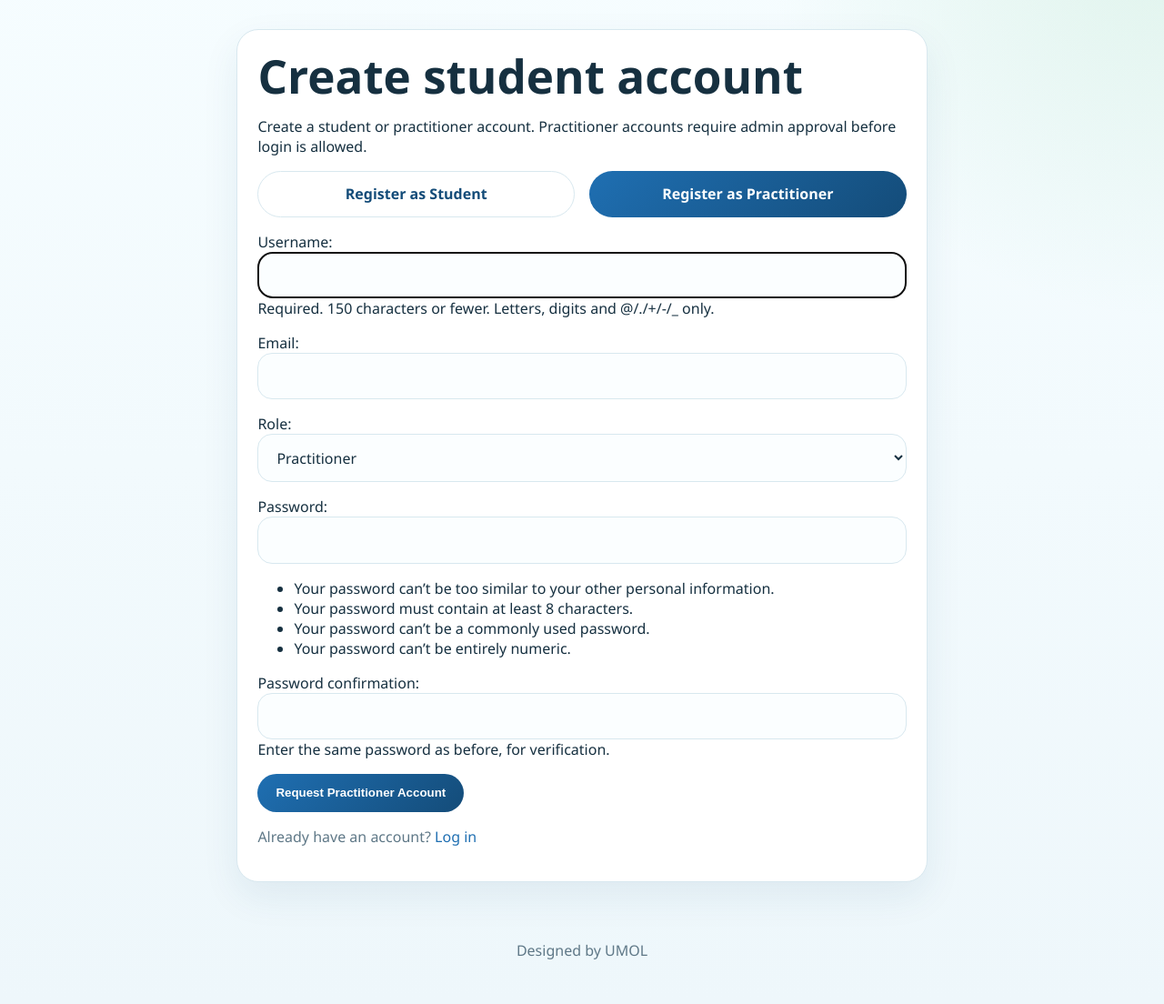
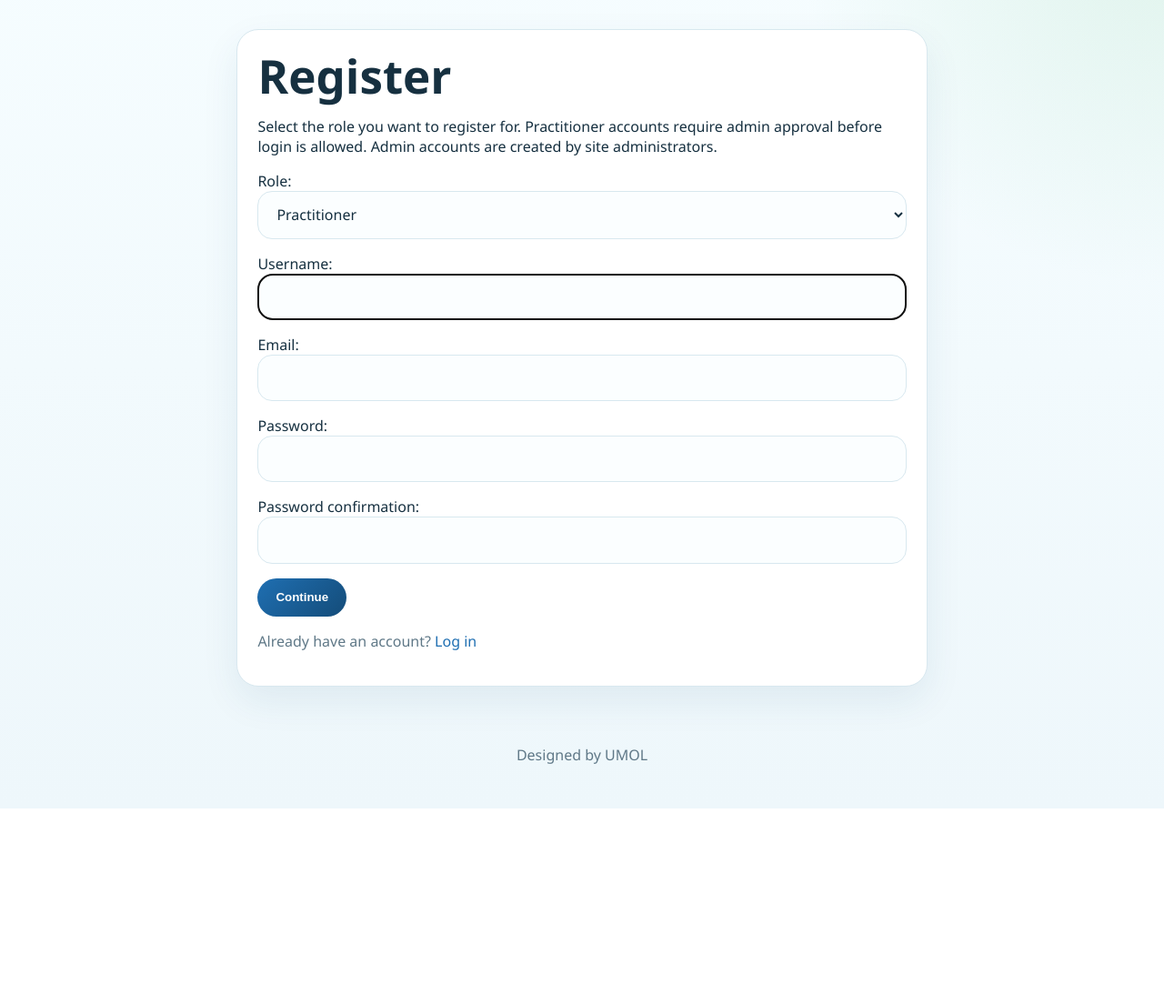
Before and after one commit to eiilorvabimrsu-cmd/UMDEHUB, a Django app: page /register/?role=practitioner in a window 1280 px wide. Shown: the part 89-1193 px from the top of the page at 91% size. After the commit the page ends 978 px from the top, so only its background shows below. Run offline with Django 4.2, Linux system fonts and the light colour scheme.

Commit message:
Simplify registration role selection

```diff
--- a/templates/users/register.html
+++ b/templates/users/register.html
@@ -5,18 +5,37 @@
 {% block content %}
 <section class="auth-shell">
     <article class="panel auth-panel wide-panel">
-        <h1>Create student account</h1>
-        <p>Create a student or practitioner account. Practitioner accounts require admin approval before login is allowed.</p>
-        <div class="role-switch">
-            <a class="button {% if selected_role != 'student' %}button-secondary{% endif %}" href="{% url 'users:register' %}?role=student">Register as Student</a>
-            <a class="button {% if selected_role != 'practitioner' %}button-secondary{% endif %}" href="{% url 'users:register' %}?role=practitioner">Register as Practitioner</a>
-        </div>
+        <h1>Register</h1>
+        <p>Select the role you want to register for. Practitioner accounts require admin approval before login is allowed. Admin accounts are created by site administrators.</p>
         <form method="post" class="auth-form">
             {% csrf_token %}
-            {{ form.as_p }}
-            <button class="button" type="submit">
-                {% if selected_role == 'practitioner' %}Request Practitioner Account{% else %}Register{% endif %}
-            </button>
+            {{ form.non_field_errors }}
+            <p>
+                {{ form.role.label_tag }}
+                {{ form.role }}
+                {{ form.role.errors }}
+            </p>
+            <p>
+                {{ form.username.label_tag }}
+                {{ form.username }}
+                {{ form.username.errors }}
+            </p>
+            <p>
+                {{ form.email.label_tag }}
+                {{ form.email }}
+                {{ form.email.errors }}
+            </p>
+            <p>
+                {{ form.password1.label_tag }}
+                {{ form.password1 }}
+                {{ form.password1.errors }}
+            </p>
+            <p>
+                {{ form.password2.label_tag }}
+                {{ form.password2 }}
+                {{ form.password2.errors }}
+            </p>
+            <button class="button" type="submit">Continue</button>
         </form>
         <p class="muted-text">Already have an account? <a href="{% url 'login' %}">Log in</a></p>
     </article>
```
